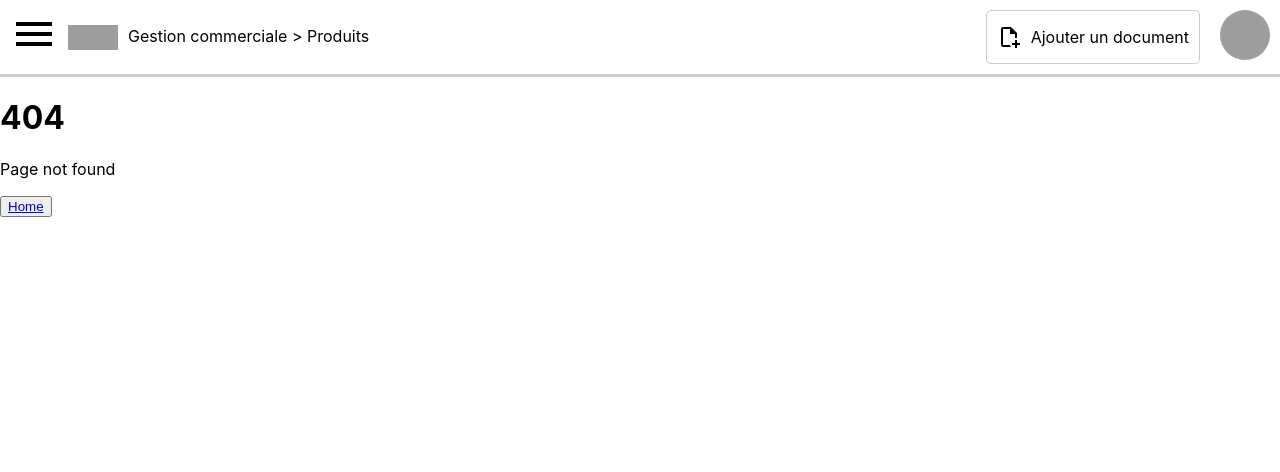
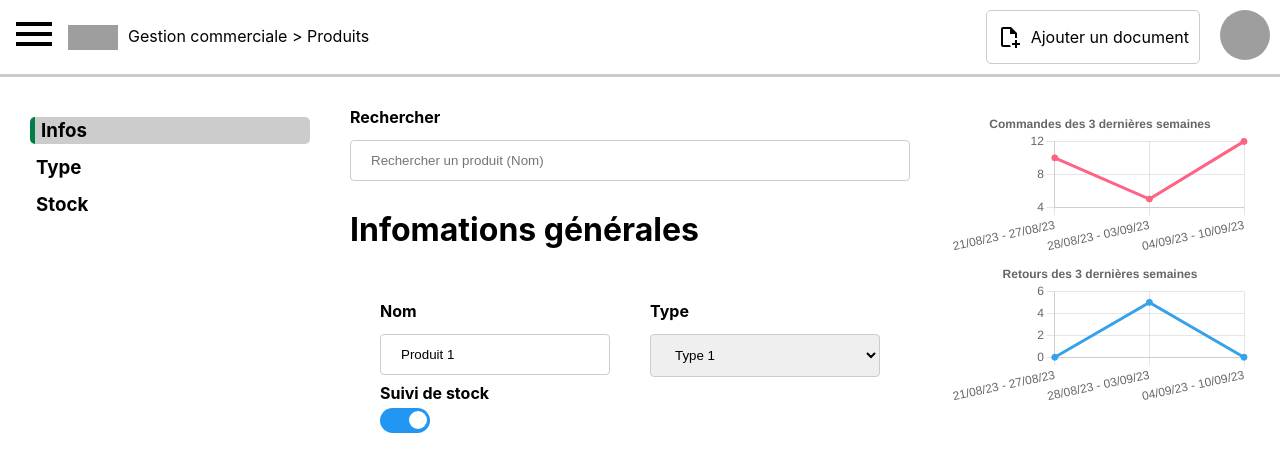
Before and after one commit to sebtex1/sage-frontend, a React (Create React App) app: page /produits/detail in a window 1280 px wide. Before the commit this address had no page. Shown: the top 472 px of the page. Built offline with nearby package versions, Linux system fonts and the light colour scheme; grey boxes are pictures that could not be loaded.

Commit message:
Feat: page detail produit

```diff
--- a/src/App.js
+++ b/src/App.js
@@ -11,6 +11,7 @@ import GestionCommerciale from "./pages/GestionCommerciale";
 import Documents from "./pages/Documents";
 import DetailDocument from "./pages/DetailDocument";
 import Produits from "./pages/Produits";
+import DetailProduit from "./pages/DetailProduit";
 import DetailTiers from "./pages/DetailTiers";
 import NotFound from "./pages/NotFound";
 
@@ -43,6 +44,11 @@ const router = createBrowserRouter([
         path: "/produits",
         element: <Default><Produits /></Default>,
     },
+
+    {
+        path: "/produits/detail",
+        element: <Default><DetailProduit /></Default>,
+    },
     {
         path: "/tiers/detail",
         element: <Default><DetailTiers /></Default>,
--- /dev/null
+++ b/src/components/SelectForm.js
@@ -0,0 +1,29 @@
+import styled from 'styled-components';
+
+const SelectForm = ({ label, id, name, list, value, onChange }) => {
+    return (
+        <div>
+            <Label htmlFor={id}>{label}</Label>
+            <Select id={id} name={name} value={value} onChange={onChange}>
+                { list?.length > 0 ? list.map((item, index) => <option key={index} value={item}>{item}</option>) : null }
+            </Select>
+        </div>
+    );
+}
+export default SelectForm;
+
+const Label = styled.label`
+    font-weight: bold;
+    display: block;
+    margin-bottom: 5px;
+    text-align: left;
+`;
+
+const Select = styled.select`
+    border: 1px solid #ccc;
+    border-radius: 4px;
+    padding: 12px 20px;
+    margin: 8px 0;
+    box-sizing: border-box;
+    width: 100%;
+`;
--- /dev/null
+++ b/src/components/SwitchForm.js
@@ -0,0 +1,70 @@
+import styled from 'styled-components';
+
+const SwitchForm = ({ label, id, name, value = false, onChange }) => {
+    return (
+        <div>
+            <Label htmlFor={id}>{label}</Label>
+            <Switch>
+                <Input type="checkbox" defaultChecked={value} value={value} onClick={() => {onChange()}} />
+                <Span id={id} name={name} />
+            </Switch>
+        </div>
+    );
+}
+export default SwitchForm;
+
+const Label = styled.label`
+    font-weight: bold;
+    display: block;
+    margin-bottom: 5px;
+    text-align: left;
+`;
+
+const Switch = styled.label`
+    position: relative;
+    display: inline-block;
+    width: 50px;
+    height: 25px;
+`;
+
+const Span = styled.span`
+    position: absolute;
+    cursor: pointer;
+    top: 0;
+    left: 0;
+    right: 0;
+    bottom: 0;
+    background-color: #ccc;
+    -webkit-transition: .4s;
+    transition: .4s;
+    border-radius: 34px;
+    &:before {
+        position: absolute;
+        content: "";
+        height: 18px;
+        width: 18px;
+        left: 3px;
+        bottom: 4px;
+        background-color: white;
+        -webkit-transition: .4s;
+        transition: .4s;
+        border-radius: 50%;
+    }
+`;
+
+const Input = styled.input`
+    opacity: 0;
+    width: 0;
+    height: 0;
+    &:checked + ${Span} {
+        background-color: #2196F3;
+    }
+    &:focus + ${Span} {
+        box-shadow: 0 0 1px #2196F3;
+    }
+    &:checked + ${Span}:before {
+        -webkit-transform: translateX(26px);
+        -ms-transform: translateX(26px);
+        transform: translateX(26px);
+    }
+`;
--- a/src/components/TablePaged.js
+++ b/src/components/TablePaged.js
@@ -1,7 +1,7 @@
 import React, { useState } from 'react';
 import styled from 'styled-components';
 
-const TablePaged = ({ data, headers, itemsPerPage }) => {
+const TablePaged = ({ data, headers, itemsPerPage, rowClick }) => {
     const [currentPage, setCurrentPage] = useState(0);
 
     const handlePageChange = ({ selected }) => {
@@ -27,6 +27,11 @@ const TablePaged = ({ data, headers, itemsPerPage }) => {
         }
         return pages;
     }
+    const executeRowClick = () => {
+        if (rowClick !== undefined) {
+            rowClick()
+        }
+    }
     return (
         <>
             <TableContainer>
@@ -42,7 +47,7 @@ const TablePaged = ({ data, headers, itemsPerPage }) => {
                         {currentPageData.map((row, index) => (
                             <TableRow key={index}>
                                 {headers ? headers.map((header, index) => (
-                                    <TableCell key={index}>{row[header.value]}</TableCell>
+                                    <TableCell key={index} onClick={() => {executeRowClick()}}>{row[header.value]}</TableCell>
                                 )) : null}
                             </TableRow>
                         ))}
--- /dev/null
+++ b/src/pages/DetailProduit.js
@@ -0,0 +1,108 @@
+import React from "react";
+import styled from "styled-components";
+import PageColumn from "../components/PageColumn";
+import InputForm from "../components/InputForm";
+import SelectForm from "../components/SelectForm";
+import SwitchForm from "../components/SwitchForm";
+import MenuDropDown from "../components/MenuDropDown";
+import LineChart from "../components/LineChart";
+
+const DetailProduit = () => {
+    const [search, setSearch] = React.useState('')
+    const [selection, setSelection] = React.useState('Infos')
+    // const [filteredData, setFilteredData] = React.useState([])
+    const [produitName, setProduitName] = React.useState('Produit 1')
+    const [produitType, setProduitType] = React.useState('Type 1')
+    const [produitTracker, setProduitTracker] = React.useState(true)
+
+    // React.useEffect(() => {
+    //     setFilteredData(produitsData.filter(item => item.name.includes(search)))
+    // }, [search])
+
+    React.useEffect(() => {
+        console.log({produitName: produitName, produitType: produitType, produitTracker: produitTracker})
+    }, [produitTracker])
+
+    // const produitData = { id: 1, name: 'Produit 1', type: 'Type 1', stock_tracking: true }
+    const menu = [{ name: 'Infos' }, {name: 'Type' }, {name: 'Stock' },]
+    const labels = ['21/08/23 - 27/08/23', '28/08/23 - 03/09/23', '04/09/23 - 10/09/23']
+    const datasetCommande = [{
+        data: [
+            10,
+            5,
+            12,
+        ],
+        borderColor: 'rgb(255, 99, 132)',
+        backgroundColor: 'rgb(255, 99, 132)',
+    }]
+    const datasetRetours = [{
+        data: [
+            0,
+            5,
+            0,
+        ],
+        borderColor: 'rgb(53, 162, 235)',
+        backgroundColor: 'rgba(53, 162, 235)',
+    }]
+    return (
+        <Div>
+            <PageColumn>
+                <MenuDropDown menu={menu} callback={setSelection} />
+            </PageColumn>
+            <PageColumn flex={2}>
+                <InputForm
+                    label="Rechercher"
+                    type="text"
+                    id="search"
+                    name="search"
+                    placeholder="Rechercher un produit (Nom)"
+                    value={search}
+                    onChange={e => setSearch(e.target.value)}
+                />
+                <h1>Infomations générales</h1>
+                <Div>
+                    <PageColumn>
+                        <InputForm
+                            label="Nom"
+                            type="text"
+                            id="name"
+                            name="name"
+                            placeholder="Nom du produit"
+                            value={produitName}
+                            onChange={e => setProduitName(e.target.value)}
+                        />
+                        <SwitchForm
+                            label="Suivi de stock"
+                            id="stock_tracking"
+                            name="stock_tracking"
+                            value={produitTracker}
+                            onChange={() => setProduitTracker(!produitTracker)}
+                        />
+                    </PageColumn>
+                    <PageColumn>
+                        <SelectForm
+                            label="Type"
+                            id="type"
+                            name="type"
+                            list={['Type 1', 'Type 2', 'Type 3']}
+                            value={produitType}
+                            onChange={e => setProduitType(e.targer.value)}
+                        />
+                    </PageColumn>
+                </Div>
+            </PageColumn>
+            <PageColumn>
+                <LineChart data={datasetCommande} labels={labels} title='Commandes des 3 dernières semaines' />
+                <LineChart data={datasetRetours} labels={labels} title='Retours des 3 dernières semaines' />
+            </PageColumn>
+    </Div>
+    );
+}
+export default DetailProduit;
+
+const Div = styled.div`
+    display: flex;
+    flex-direction: row;
+    justify-content: space-between;
+    padding: 10px;
+`;
--- a/src/pages/GestionCommerciale.js
+++ b/src/pages/GestionCommerciale.js
@@ -14,6 +14,9 @@ const GestionCommerciale = () => {
                 <Link to="/produits">Produits</Link>
             </button>
             <button>
+                <Link to="/produits/detail">Détail produit</Link>
+            </button>
+            <button>
                 <Link to="/tiers/detail">Détail tiers</Link>
             </button>
         </div>
--- a/src/pages/Produits.js
+++ b/src/pages/Produits.js
@@ -1,53 +1,28 @@
 import React from "react";
 import styled from "styled-components";
 import PageColumn from "../components/PageColumn";
-import MenuDropDown from "../components/MenuDropDown";
-import LineChart from "../components/LineChart";
 import InputForm from "../components/InputForm";
 import TablePaged from "../components/TablePaged";
+import { useNavigate } from "react-router-dom";
 
 const Produits = () => {
     const [search, setSearch] = React.useState('')
-    const [selection, setSelection] = React.useState('Infos');
     const [filteredData, setFilteredData] = React.useState([])
 
     React.useEffect(() => {
         setFilteredData(produitsData.filter(item => item.name.includes(search)))
     }, [search])
 
-    const menu = [{ name: 'Infos' },{name: 'Type' },{name: 'Stock' },]
+    const navigate = useNavigate();
     const produitsData = [
         { id: 1, name: 'Produit 1', type: 'Type 1', stock_tracking: true },
         { id: 2, name: 'Produit 2', type: 'Type 2', stock_tracking: false },
         { id: 3, name: 'Produit 3', type: 'Type 3', stock_tracking: true }
     ]
-    const labels = ['21/08/23 - 27/08/23', '28/08/23 - 03/09/23', '04/09/23 - 10/09/23']
-    const datasetCommande = [{
-        data: [
-            10,
-            5,
-            12,
-        ],
-        borderColor: 'rgb(255, 99, 132)',
-        backgroundColor: 'rgb(255, 99, 132)',
-    }]
-    const datasetRetours = [{
-        data: [
-            0,
-            5,
-            0,
-        ],
-        borderColor: 'rgb(53, 162, 235)',
-        backgroundColor: 'rgba(53, 162, 235)',
-    }]
-
     return (
         <>
             <Div>
                 <PageColumn>
-                    <MenuDropDown menu={menu} callback={setSelection} />
-                </PageColumn>
-                <PageColumn  flex={2}>
                     <InputForm
                         label="Rechercher"
                         type="text"
@@ -63,13 +38,10 @@ const Produits = () => {
                             data={filteredData}
                             headers={[{name: 'Nom', value: 'name'}]}
                             itemsPerPage={15}
+                            rowClick={() =>  navigate('/produits/detail')}
                         /> :
                         null
                     }
-                </PageColumn>
-                <PageColumn>
-                    <LineChart data={datasetCommande} labels={labels} title='Commandes des 3 dernières semaines' />
-                    <LineChart data={datasetRetours} labels={labels} title='Retours des 3 dernières semaines' />
                 </PageColumn>
             </Div>
         </>
```
